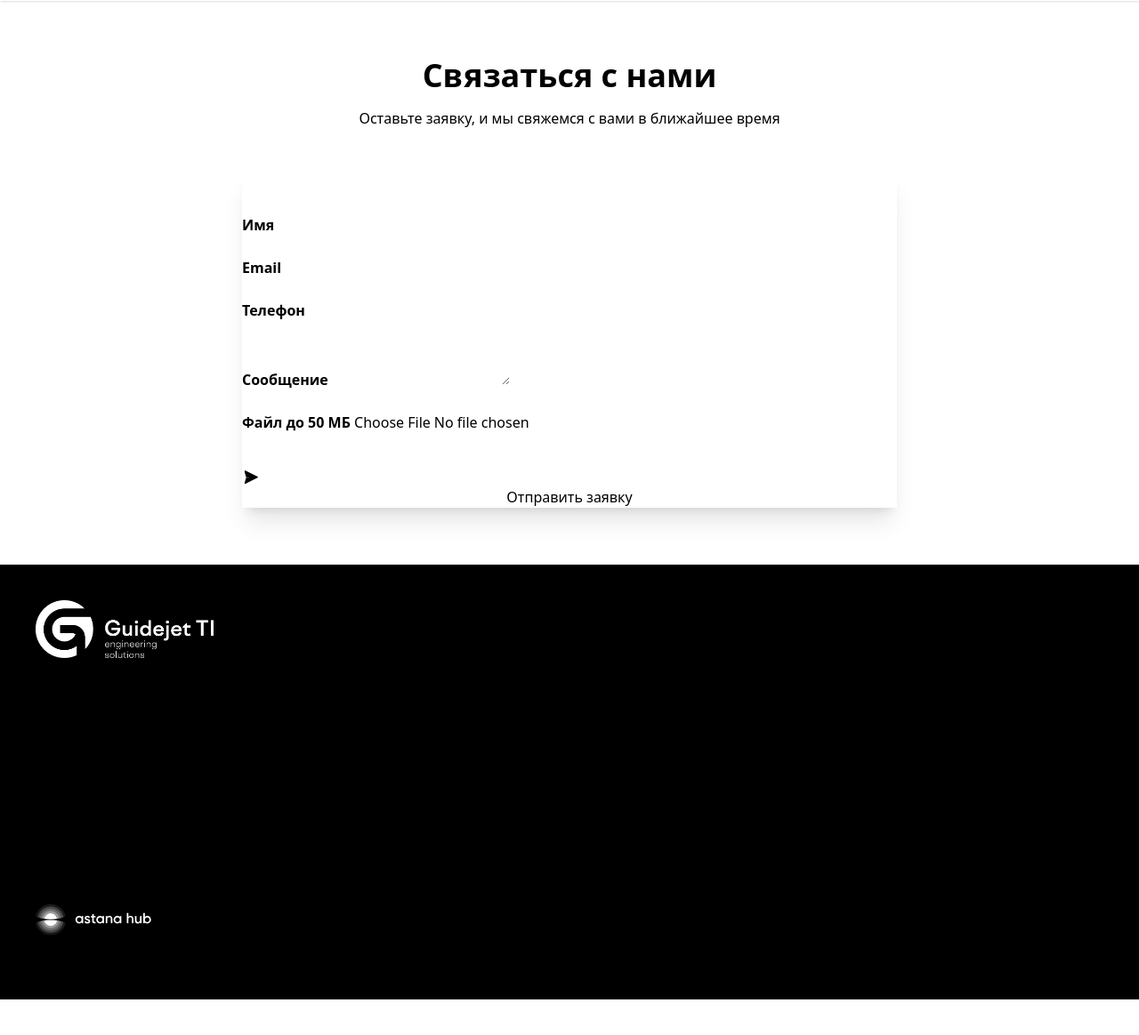
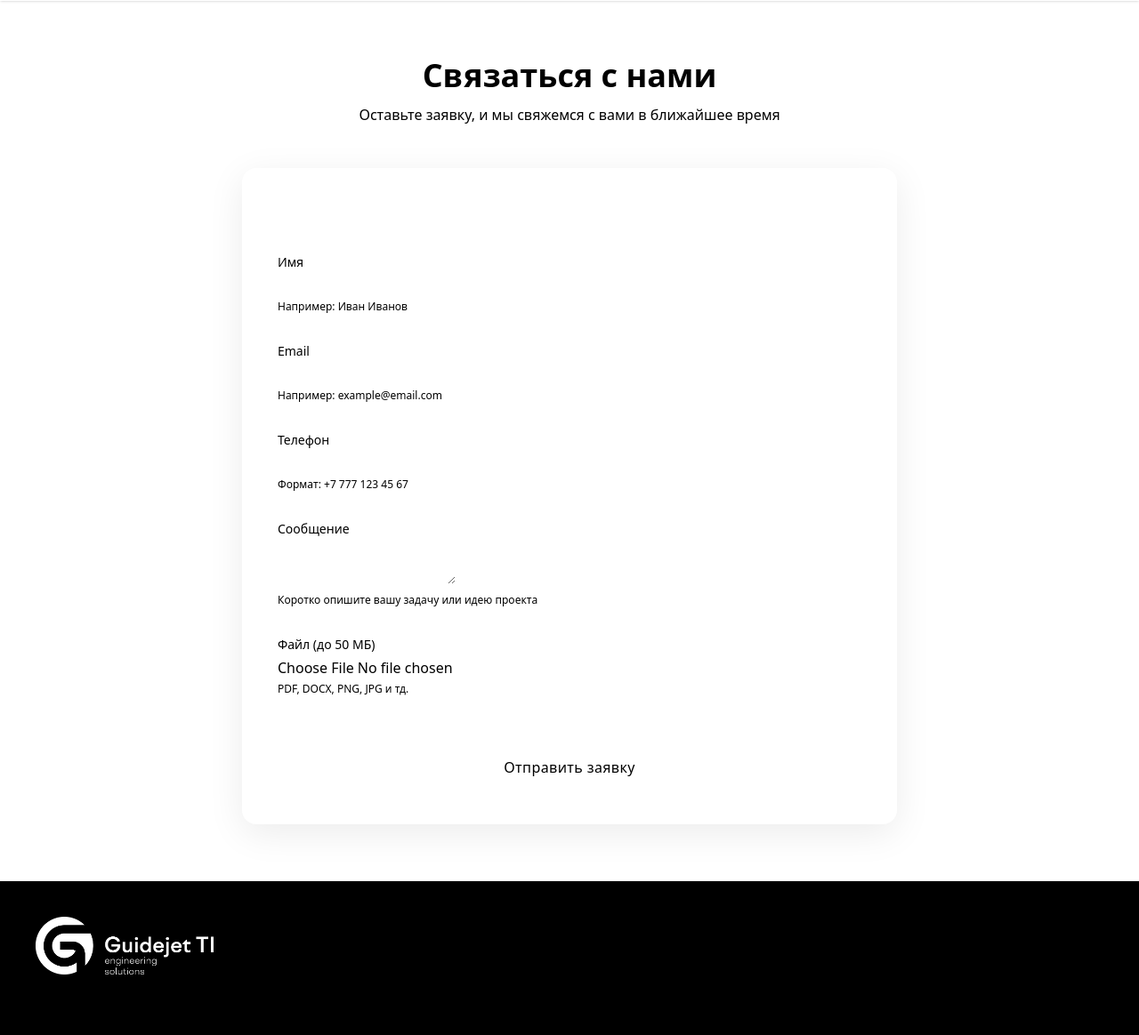
Before and after one commit to ttastanov-code/gti_app, a Django app: template templates/request/form.html in a window 1280 px wide. Shown: the part 366-1530 px from the top of the page at 89% size. Before the commit the page ends 1490 px from the top, so only its background shows below. Run offline with Django 3.2, Linux system fonts and the light colour scheme; the template is opened without the code that fills it, so the values that code supplies are empty, except form fields; tables that the repository leaves empty hold one stand-in row (values such as "Sample post"); form fields are guessed from the names that the template uses; some libraries are stand-ins or nearby versions.

Commit message:
request form was fixed

```diff
--- a/templates/main/home.html
+++ b/templates/main/home.html
@@ -103,7 +103,7 @@
 
     <!-- glow только на десктопе -->
     <div class="hidden md:block absolute inset-0
-                bg-gradient-to-br from-white/5 via-transparent to-white/5
+                bg-gradient-to-b from-white/0 via-transparent to-white/10
                 opacity-0 group-hover:opacity-100
                 transition duration-500"></div>
 
--- a/templates/request/form.html
+++ b/templates/request/form.html
@@ -8,7 +8,7 @@
 
   <!-- Заголовок -->
   <div class="text-center mb-12">
-    <h1 class="text-4xl font-bold mb-4">Связаться с нами</h1>
+    <h1 class="text-4xl font-semibold mb-3">Связаться с нами</h1>
     <p class="text-base-content/60">
       Оставьте заявку, и мы свяжемся с вами в ближайшее время
     </p>
@@ -23,74 +23,72 @@
     {% endfor %}
   {% endif %}
 
-  <!-- Карточка формы -->
-  <div class="card bg-base-100 shadow-xl">
-    <div class="card-body space-y-6">
+  <!-- Форма -->
+  <div class="bg-base-100 rounded-2xl shadow-[0_10px_40px_rgba(0,0,0,0.08)] p-6 md:p-10">
 
-      <form method="post" enctype="multipart/form-data" class="space-y-6">
+    <form method="post" enctype="multipart/form-data" class="space-y-8">
       {% csrf_token %}
-        {{ form.website }}  {# honeypot поле, можно скрыть стилями #}
+      {{ form.website }}
 
       <!-- Имя -->
-        <div class="form-control">
-          <label class="label">
-            <span class="label-text font-semibold">Имя</span>
-          </label>
-          {{ form.name|add_class:"input input-bordered w-full" }}
+      <div>
+        <label class="block text-sm font-medium mb-1">Имя</label>
+        {{ form.name|add_class:"w-full px-4 py-3 rounded-xl border border-base-300 bg-transparent focus:outline-none focus:border-primary transition" }}
+        <p class="text-xs text-base-content/40 mt-1">
+          Например: Иван Иванов
+        </p>
       </div>
 
       <!-- Email -->
-        <div class="form-control">
-          <label class="label">
-            <span class="label-text font-semibold">Email</span>
-          </label>
-          {{ form.email|add_class:"input input-bordered w-full" }}
+      <div>
+        <label class="block text-sm font-medium mb-1">Email</label>
+        {{ form.email|add_class:"w-full px-4 py-3 rounded-xl border border-base-300 bg-transparent focus:outline-none focus:border-primary transition" }}
+        <p class="text-xs text-base-content/40 mt-1">
+          Например: example@email.com
+        </p>
       </div>
 
       <!-- Телефон -->
-        <div class="form-control">
-          <label class="label">
-            <span class="label-text font-semibold">Телефон</span>
-          </label>
-          {{ form.phone|add_class:"input input-bordered w-full" }}
+      <div>
+        <label class="block text-sm font-medium mb-1">Телефон</label>
+        {{ form.phone|add_class:"w-full px-4 py-3 rounded-xl border border-base-300 bg-transparent focus:outline-none focus:border-primary transition" }}
+        <p class="text-xs text-base-content/40 mt-1">
+          Формат: +7 777 123 45 67
+        </p>
       </div>
 
       <!-- Сообщение -->
-        <div class="form-control">
-          <label class="label">
-            <span class="label-text font-semibold">Сообщение</span>
-          </label>
-          {{ form.message|add_class:"textarea textarea-bordered w-full h-32" }}
+      <div>
+        <label class="block text-sm font-medium mb-1">Сообщение</label>
+        {{ form.message|add_class:"w-full px-4 py-3 rounded-xl border border-base-300 bg-transparent h-36 resize-none focus:outline-none focus:border-primary transition" }}
+        <p class="text-xs text-base-content/40 mt-1">
+          Коротко опишите вашу задачу или идею проекта
+        </p>
       </div>
 
       <!-- Файл -->
-        <div class="form-control">
-          <label class="label">
-            <span class="label-text font-semibold">
-              Файл до 50 МБ
-            </span>
-          </label>
-          {{ form.file|add_class:"file-input file-input-bordered w-full" }}
+      <div>
+        <label class="block text-sm font-medium mb-1">Файл (до 50 МБ)</label>
+        {{ form.file|add_class:"w-full px-4 py-2 rounded-xl border border-base-300 bg-transparent focus:outline-none focus:border-primary transition" }}
+        <p class="text-xs text-base-content/40 mt-1">
+          PDF, DOCX, PNG, JPG и тд.
+        </p>
       </div>
 
       <!-- Кнопка -->
-        <div class="pt-4">
+      <div class="pt-6">
         <button type="submit"
-                  class="btn btn-primary w-full gap-2">
-            <!-- Иконка отправки -->
-            <svg xmlns="http://www.w3.org/2000/svg"
-                viewBox="0 0 20 20"
-                fill="currentColor"
-                class="w-5 h-5">
-              <path d="M3.105 2.289a.75.75 0 01.81-.07l13.5 6.75a.75.75 0 010 1.342l-13.5 6.75a.75.75 0 01-1.065-.81l1.68-5.881L9 10 4.53 9.63l-1.68-5.88a.75.75 0 01.255-.761z"/>
-            </svg>
+                class="w-full py-3 rounded bg-primary text-primary-content
+                       font-medium tracking-wide
+                       transition-all duration-300
+                       hover:shadow-[0_8px_30px_rgba(0,0,0,0.25)]
+                       hover:scale-[1.01]
+                       active:scale-[0.99]">
           Отправить заявку
         </button>
       </div>
 
     </form>
-
-    </div>
   </div>
 
 </div>
```
Lines whose indentation alone changed are shown as unchanged.
